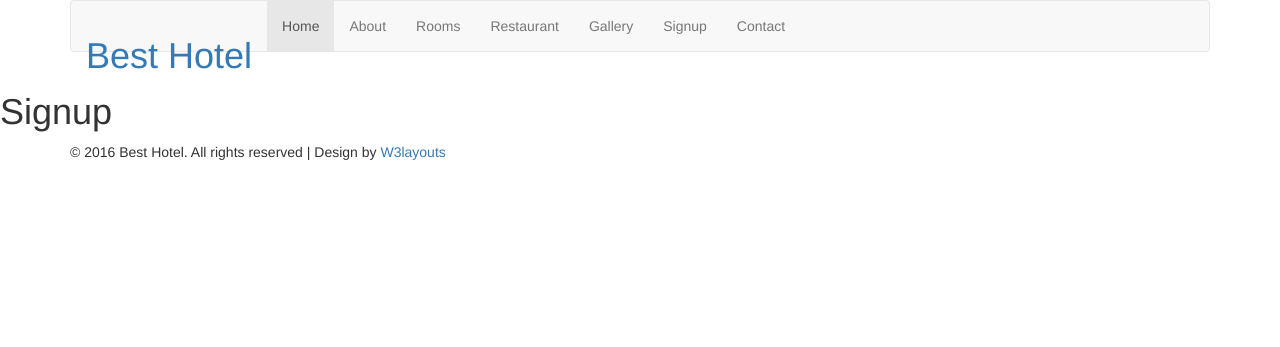
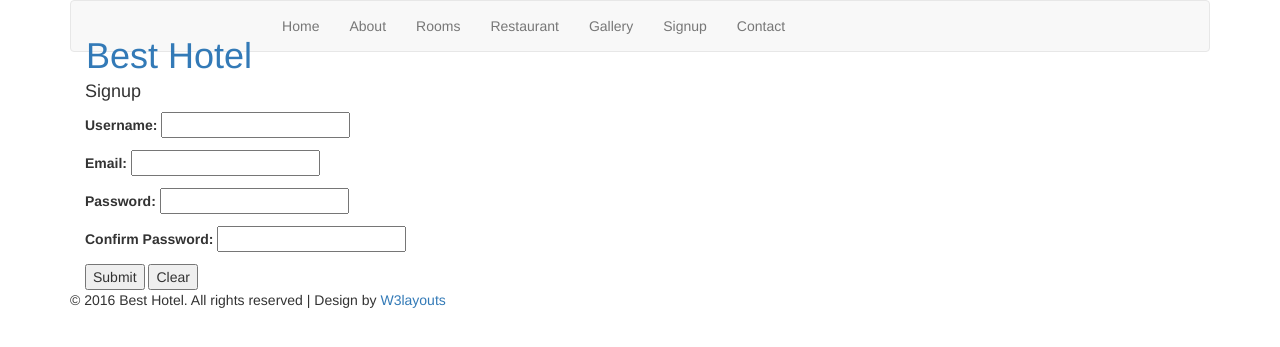
Before and after one commit to gtbinstitute/hotel, a Django app: page /create-user in a window 1280 px wide. Shown: the top 347 px of the page. Run offline with Django 3.2, Linux system fonts and the light colour scheme; some libraries are stand-ins or nearby versions.

Commit message:
GTB Computer Education Django Class Project Part 1
https://www.gtbinstitute.com

```diff
--- a/gtbdjango/gtb/settings.py
+++ b/gtbdjango/gtb/settings.py
@@ -12,9 +12,6 @@ https://docs.djangoproject.com/en/2.0/ref/settings/
 
 import os
 
-# Build paths inside the project like this: os.path.join(BASE_DIR, ...)
-from django.conf import settings
-from django.conf.urls.static import static
 
 BASE_DIR = os.path.dirname(os.path.dirname(os.path.abspath(__file__)))
 
@@ -130,8 +127,6 @@ USE_TZ = True
 
 STATIC_URL = '/static/'
 
-BASE_DIR = os.path.dirname(os.path.dirname(__file__))
-
 STATICFILES_DIRS = (os.path.join(BASE_DIR, "static"), )
 
 MEDIA_ROOT = (BASE_DIR)
--- /dev/null
+++ b/gtbdjango/hotel/forms.py
@@ -0,0 +1,13 @@
+from django import forms
+from django.contrib.auth.models import User
+
+
+class SignupForm(forms.ModelForm):
+    username = forms.CharField(label="Username", max_length=100)
+    password1 = forms.CharField(label="Password", widget=forms.PasswordInput)
+    password2 = forms.CharField(label="Confirm Password", widget=forms.PasswordInput)
+    email = forms.CharField(label="Email")
+
+    class Meta:
+        model = User
+        fields = ('username','email',)
--- a/gtbdjango/hotel/templates/base.html
+++ b/gtbdjango/hotel/templates/base.html
@@ -70,7 +70,7 @@ Smartphone Compatible web template, free webdesigns for Nokia, Samsung, LG, Sony
 						<!-- Collect the nav links, forms, and other content for toggling -->
 						<div class="collapse navbar-collapse" id="bs-example-navbar-collapse-1">
 						  <ul class="nav navbar-nav">
-							<li class="active"><a href="{% url 'home' %}" data-hover="Home">Home </a></li>
+							<li><a href="{% url 'home' %}" data-hover="Home">Home </a></li>
 							<li><a href="{% url 'aboutus' %}" data-hover="About">About</a></li>
 							  <li><a data-hover="Rooms" href="rooms.html">Rooms</a></li>
 							<li><a data-hover="Restaurant" href="restaurant.html">Restaurant</a></li>
--- a/gtbdjango/hotel/templates/signup.html
+++ b/gtbdjango/hotel/templates/signup.html
@@ -4,5 +4,23 @@
 
 
 {% block content %}
-<h1>Signup</h1>
+<div class="content">
+			<!---contact--->
+			<div class="contact">
+				<div class="container">
+
+
+					<div class="col-md-8">
+						<h4>Signup</h4>
+						<form action="#" method="post">
+                            {% csrf_token %}
+                            {{ form.as_p }}
+							<input type="submit" value="Submit" >
+							<input type="reset" value="Clear" >
+						</form>
+					</div>
+					<div class="clearfix"> </div>
+				</div>
+			</div>
+</div>
 {% endblock %}
--- a/gtbdjango/hotel/urls.py
+++ b/gtbdjango/hotel/urls.py
@@ -6,7 +6,7 @@ from gtbdjango.hotel import views
 urlpatterns = [
     url('^$', views.index),
     path('', views.index, name="home"),
-    path('create-user', views.createuser, name="signup"),
+    path('create-user', views.createuser.as_view(), name="signup"),
     path('about-hotel', views.showaboutus, name="aboutus"),
     # url("^create-profile$", views.createuser),
 ]
--- a/gtbdjango/hotel/views.py
+++ b/gtbdjango/hotel/views.py
@@ -3,14 +3,19 @@ from django.shortcuts import render
 
 
 # Create your views here.
+from django.views.generic import CreateView
+
+from gtbdjango.hotel.forms import SignupForm
+
 
 def index(request):
     return render(request, "index.html")
     # return HttpResponse("<h1>Welcome to Hotel Website</h1>")
 
 
-def createuser(request):
-    return render(request, "signup.html")
+class createuser(CreateView):
+    form_class = SignupForm
+    template_name = 'signup.html'
 
 
 def showaboutus(request):
```
